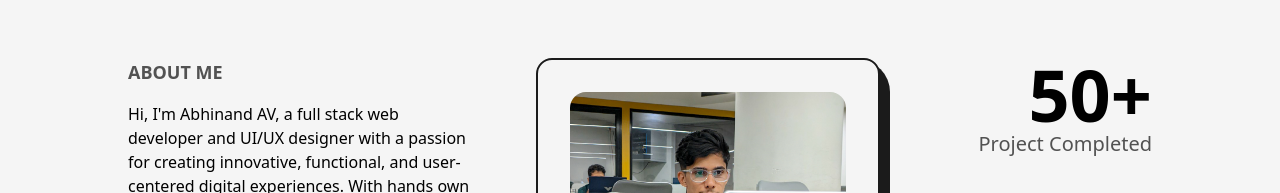
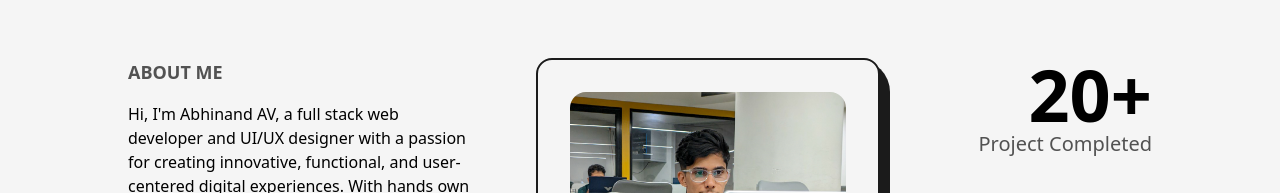
Before and after one commit to abhinandav/Portfolio-NextJS, a Next.js app: page /about in a window 1280 px wide. Shown: the part 374-567 px from the top of the page. Built offline with nearby package versions, Linux system fonts and the light colour scheme.

Commit message:
about edited

```diff
--- a/src/pages/about.js
+++ b/src/pages/about.js
@@ -83,7 +83,7 @@ function About() {
                 <div className='col-span-2 flex flex-col items-end justify-between xl:col-span-8 xl:flex-row xl:items-center md:order-3'>
                     <div className='flex flex-col items-end justify-center xl:items-center'>
                         <span className='inline-block text-7xl font-bold md:text-6xl sm:text-5xl xs:text-4xl'>
-                            <AnimatedNumbers value={50}/>+
+                            <AnimatedNumbers value={20}/>+
                         </span >
                         <h2 className='text-xl font-medium capitalize text-dark/75 dark:text-light/75 xl:text-center md:text-lg sm:text-base xs:text-sm'>Project completed</h2>
                     </div>
```
